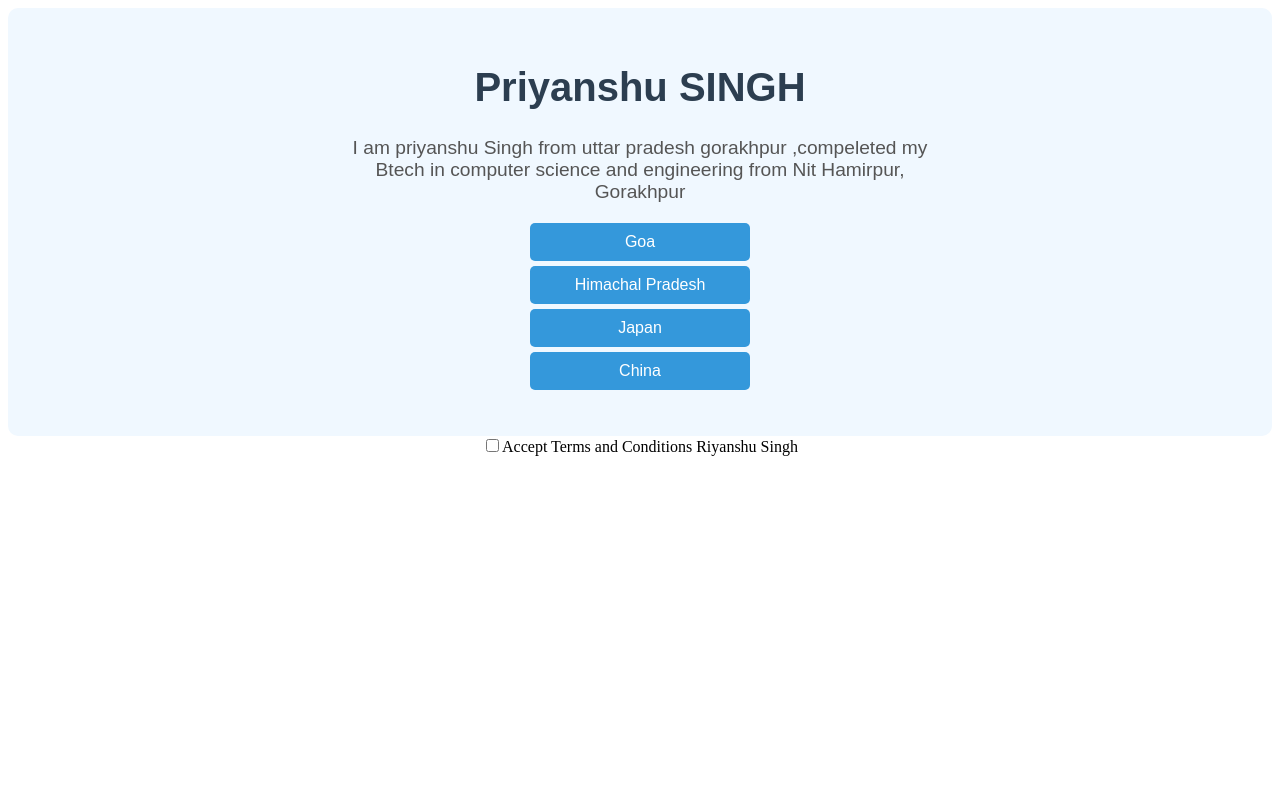
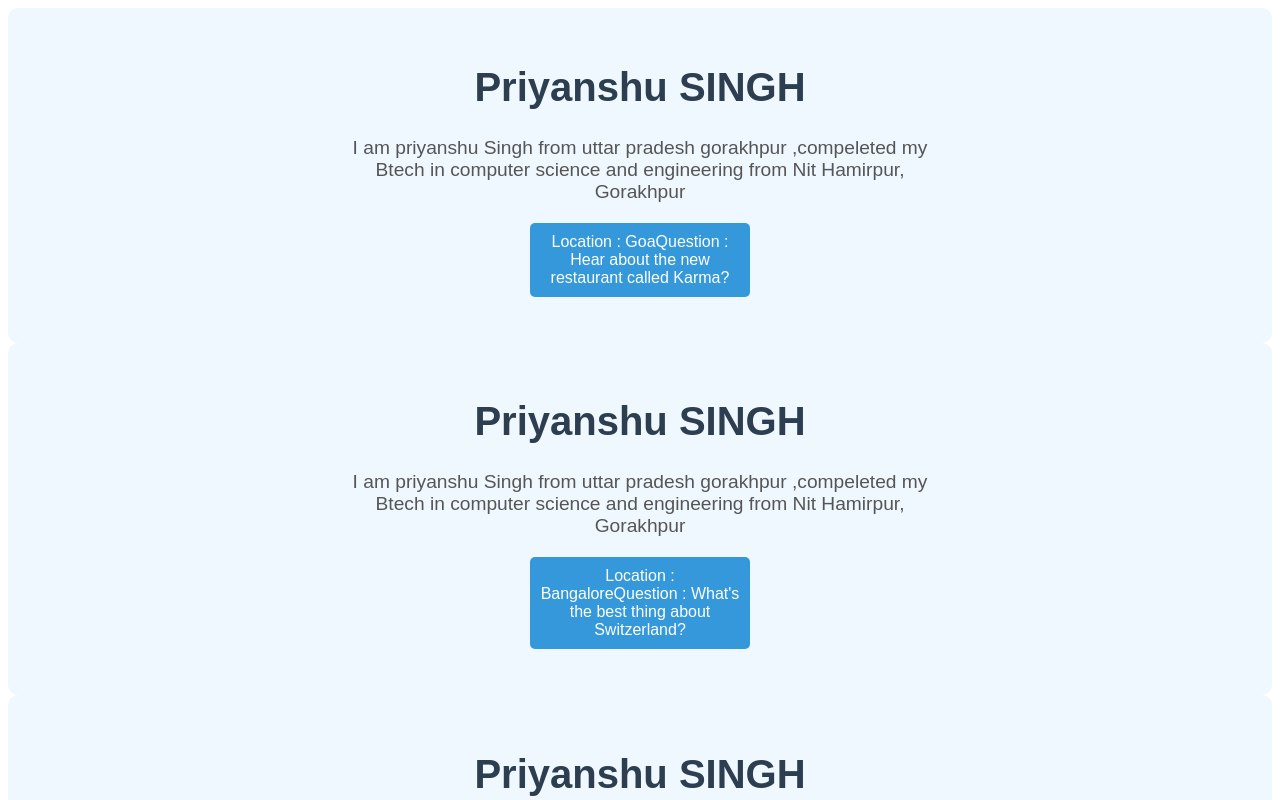
Before and after one commit to priyanshu6238/React-practice, a React (Create React App) app: page / in a window 1280 px wide. Shown: the top 800 px of the page. Built offline with nearby package versions, Linux system fonts and the light colour scheme.

Commit message:
Refactor Myapp component to accept props for location and question, and update App component to render jokes from joker.js

```diff
--- a/src/App.js
+++ b/src/App.js
@@ -3,14 +3,16 @@ import React from "react";
 import "./App.css";
 import Myapp from "./components/Myapp";
 import Footer from "./components/Footer";
+import joker from "./joker"
+function App() {
 
-function App() {
-  const nums = [1, 2, 3, 4, 5];
-  const new_num = nums.map((n) => n * 2);
-  console.log(new_num);
+
+  const jokerComponent = joker.map(num => <Myapp question={num.question} location={num.location} />)
+
+
   return (
     <div>
-      <Myapp />
+      {jokerComponent}
       <Footer />
     </div>
   );
--- a/src/components/Myapp.js
+++ b/src/components/Myapp.js
@@ -1,6 +1,6 @@
 import React from "react";
 
-function Myapp() {
+function Myapp(props) {
   return (
     <div className="container">
       <h1>Priyanshu SINGH</h1>
@@ -9,10 +9,19 @@ function Myapp() {
         in computer science and engineering from Nit Hamirpur, Gorakhpur
       </p>
       <ul>
-        <li>Goa </li>
-        <li>Himachal Pradesh</li>
+        <li>
+          <span>
+            Location : {props.location}
+          </span>
+
+          <span>
+            Question : {props.question}
+          </span>
+
+        </li>
+        {/* <li>Himachal Pradesh</li>
         <li>Japan</li>
-        <li>China</li>
+        <li>China</li> */}
       </ul>
     </div>
   );
--- a/src/joker.js
+++ b/src/joker.js
@@ -1,24 +1,26 @@
 const jokesData = [
   {
     id: 1,
-    punchLine:
-      "It's hard to explain puns to kleptomaniacs because they always take things literally.",
+    location: "Goa",
+    question: "Hear about the new restaurant called Karma?",
   },
   {
     id: 2,
+    location: "Bangalore",
     question: "What's the best thing about Switzerland?",
-    punchLine: "I don't know, but the flag is a big plus!",
   },
   {
     id: 3,
+    location: "patna",
     question:
       "Did you hear about the mathematician who's afraid of negative numbers?",
-    punchLine: "He'll stop at nothing to avoid them!",
+
   },
   {
     id: 4,
+    location: "lucknow",
     question: "Hear about the new restaurant called Karma?",
-    punchLine: "There's no menu: You get what you deserve.",
+
   },
 ];
 
```
